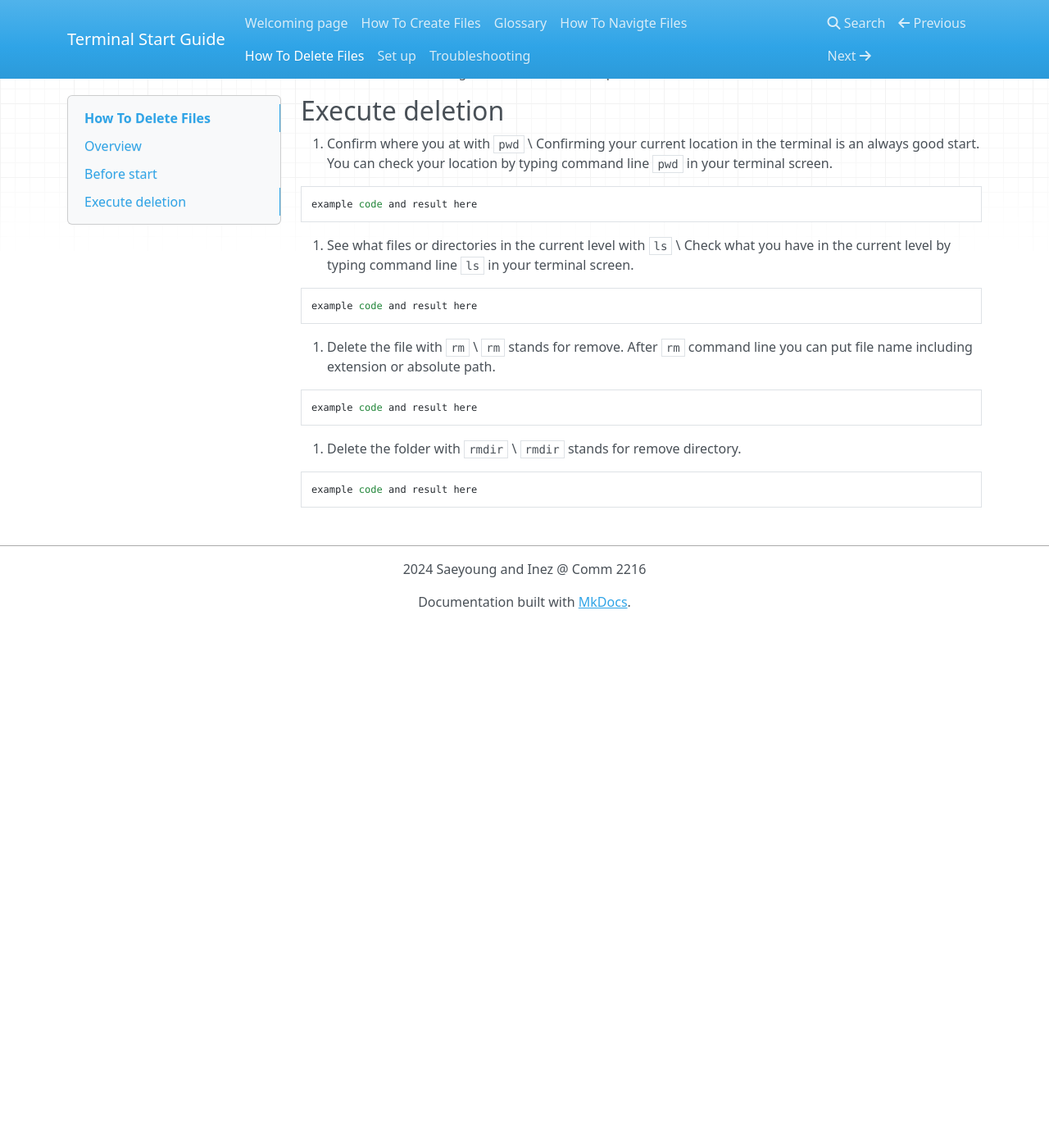
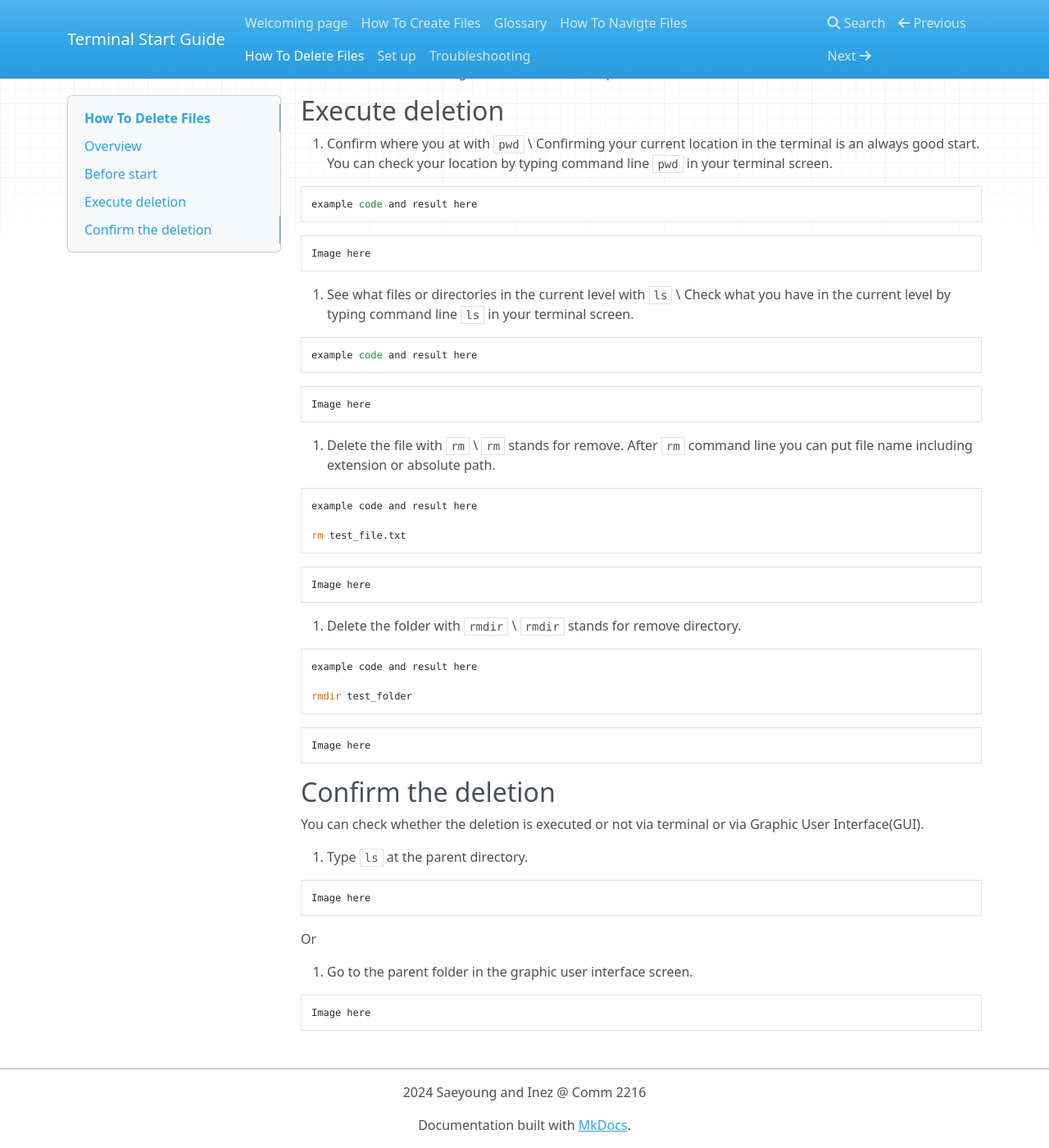
Before and after one commit to Inez-y/user_docs_Inez_Saeyoung, an MkDocs documentation site: the page built from docs/deletion.md, in a window 1280 px wide and 1400 px high, scrolled down 231 px. Shown: the whole window at 82% size. Built offline with MkDocs 1.6.1, drawn with Linux system fonts in a browser that asks for light colours; nearby versions of some CDN libraries; before the commit the page ends 993 px from its top, so only the background shows below that.

Commit message:
Update deletion

````diff
--- a/docs/deletion.md
+++ b/docs/deletion.md
@@ -17,6 +17,10 @@ Be careful. Deletion through the command line is permanent. Deleted files can no
 example code and result here
 ```
 
+```
+Image here
+```
+
 2. See what files or directories in the current level with `ls` \
    Check what you have in the current level by typing command line `ls` in your terminal screen.
 
@@ -24,11 +28,21 @@ example code and result here
 example code and result here
 ```
 
+```
+Image here
+```
+
 3. Delete the file with `rm` \
    `rm` stands for remove. After `rm` command line you can put file name including extension or absolute path.
 
 ```
 example code and result here
+
+rm test_file.txt
+```
+
+```
+Image here
 ```
 
 4. Delete the folder with `rmdir` \
@@ -36,4 +50,28 @@ example code and result here
 
 ```
 example code and result here
+
+rmdir test_folder
 ```
+
+```
+Image here
+```
+
+## Confirm the deletion
+
+You can check whether the deletion is executed or not via terminal or via Graphic User Interface(GUI).
+
+1. Type `ls` at the parent directory.
+
+```
+Image here
+```
+
+Or
+
+2. Go to the parent folder in the graphic user interface screen.
+
+```
+Image here
+```
````
Also changed, not shown: docs/Glossary.md (+2 -0 lines).
